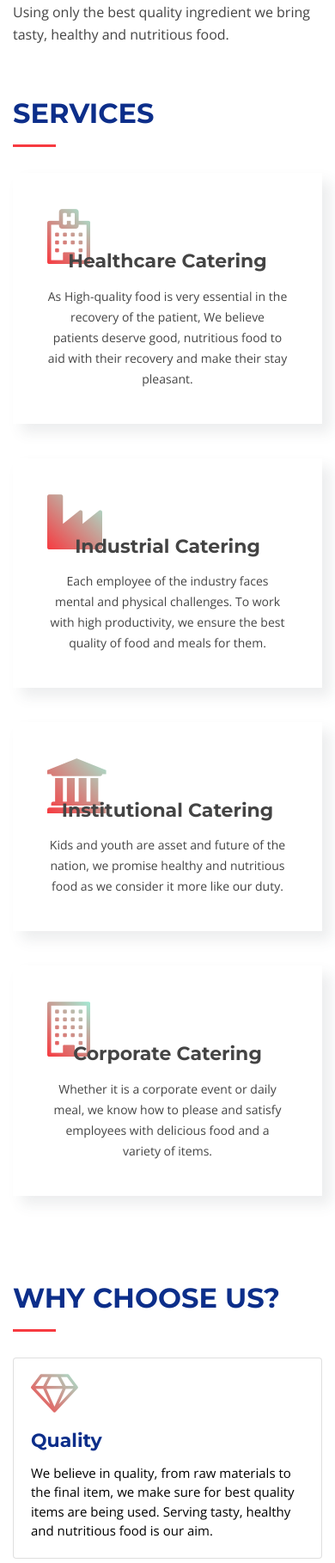
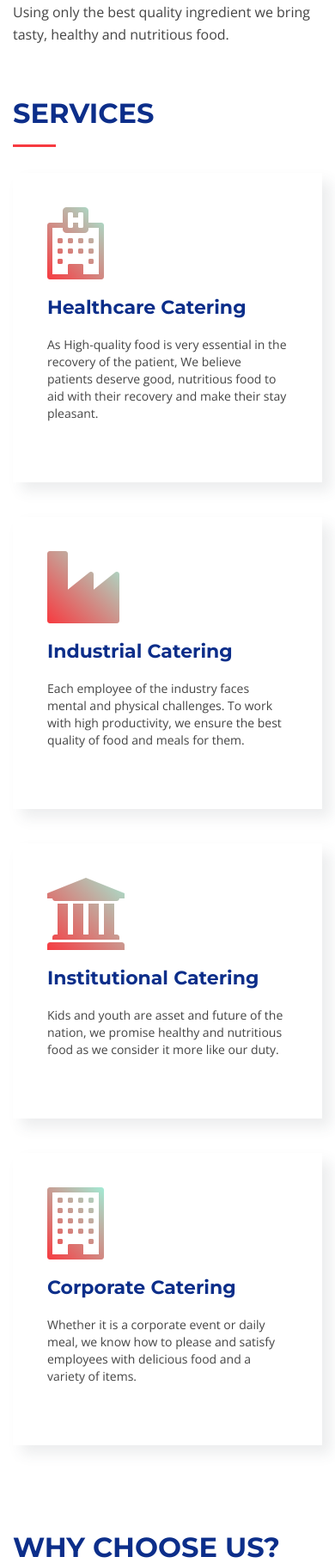
Before and after one commit to Virazssolanki/laxmi, a Flask app: page / in a window 390 px wide. Shown: the part 1300-3118 px from the top of the page at 86% size. Run offline with Flask 2, Linux system fonts and the light colour scheme; some libraries are stand-ins or nearby versions; some web fonts are replaced.

Commit message:
sevice margin for mob view

```diff
--- a/static/css/main.css
+++ b/static/css/main.css
@@ -603,19 +603,15 @@ body.mobile-nav-active #mobile-nav-toggle {
   -moz-transform: translateY(-10px);
 }
 
-#services .box .icon {
+
+#services .box i {
+  color:  #444;
+  font-size: 84px;
+  transition: 0.5s;
   float: left;
 }
 
-#services .box .icon i {
-  color:  #444;
-  font-size: 64px;
-  transition: 0.5s;
-  line-height: 0;
-  margin-top: 34px;
-}
-
-#services .box .icon i:before {
+#services .box i:before {
   background: #0c2e8a;
   background: linear-gradient(45deg, #f73a40 0%, #a3ebd5 100%);
   background-clip: border-box;
@@ -624,21 +620,18 @@ body.mobile-nav-active #mobile-nav-toggle {
 }
 
 #services .box h4 {
-  margin-left: 100px;
-  font-weight: 700;
-  margin-bottom: 15px;
+  font-weight: 600;
   font-size: 22px;
-}
+  color: #0c2e8a;
+  float: left;
 
-#services .box h4 a {
-  color: #444;
 }
 
 #services .box p {
   font-size: 14px;
-  margin-left: 100px;
-  margin-bottom: 0;
-  line-height: 24px;
+  line-height: 20px;
+  float: left;
+
 }
 /* why-us
 --------------------------------*/
@@ -1234,23 +1227,22 @@ body.mobile-nav-active #mobile-nav-toggle {
   #contact #google-map {
     margin-top: 20px;
   }
-  #why-us .counters span {
+
+#services .box h4 {
+  margin-top: 7%;
+}
+
+#why-us .counters span {
   font-family: "Montserrat", sans-serif;
   font-weight: bold;
-  font-size: 18px;
+  font-size: 16px;
   display: block;
   color:  #f73a40;
 }
+
 }
-.icon{
-height: 50px;
-width: 50px;
-float: left;
-border-radius: 50%;
-}
-.icon-text{
-  margin: 0px;
-}
+
+
 /*wp 8*/
 .float{
   position:fixed;
--- a/templates/index.html
+++ b/templates/index.html
@@ -67,8 +67,8 @@
       <nav id="nav-menu-container">
         <ul class="nav-menu">
           <li class="menu-active"><a href="#body">Home</a></li>
-          <li><a href="#menu">Menu</a>
-            <!--<ul>
+         <!-- <li><a href="#menu">Menu</a>
+            <ul>
               <li><a href="#">Drop Down 1</a></li>
               <li><a href="#">Drop Down 3</a></li>
               <li><a href="#">Drop Down 4</a></li>
@@ -93,7 +93,7 @@
       <h2>We Cook & Serve <span>food like</span><br>mother!</h2>
       <div>
         <a href="#about" class="btn-get-started scrollto">Get Started</a>
-        <a href="https://api.whatsapp.com/send?phone=7046717674&text=I%20would%20like%20to%20give%20order."class="btn-projects scrollto">Contact now</a>
+        <a href="https://api.whatsapp.com/send?phone=919377780984&text=I%20would%20like%20to%20give%20order."class="btn-projects scrollto">Contact now</a>
       </div>
     </div>
 
@@ -150,35 +150,49 @@
 
           <div class="col-lg-6">
             <div class="box wow fadeInLeft">
-              <div class="icon"><i class="fa fa-hospital-o"></i></div>
-              <h4 class="title"><a href="">Healthcare Catering</a></h4>
-              <p class="description">As High-quality food is very essential in the recovery of the patient, We believe patients deserve good, nutritious food to aid with their recovery and make their stay pleasant.</p>
+            <div class="row">
+              <div class="col-lg-3 col-12"><i class="fa fa-hospital-o"></i></div>
+              <div class="col-lg-9 col-12"><h4 class="title">Healthcare Catering</h4>
+              <p class="description" style="text-align:initial;">As High-quality food is very essential in the recovery of the patient, We believe patients deserve good, nutritious food to aid with their recovery and make their stay pleasant.</p>
+              </div>
+            </div>
             </div>
           </div>
 
           <div class="col-lg-6">
-            <div class="box wow fadeInRight">
-              <div class="icon"><i class="fa fa-industry"></i></div>
-              <h4 class="title"><a href="">Industrial Catering</a></h4>
-              <p class="description">Each employee of the industry faces mental and physical challenges. To work with high productivity, we ensure the best quality of food and meals for them.<p>
+            <div class="box wow fadeInLeft">
+            <div class="row">
+              <div class="col-lg-3"><i class="fa fa-industry"></i></div>
+              <div class="col-lg-9"><h4 class="title">Industrial Catering</h4>
+              <p class="description" style="text-align:initial;">Each employee of the industry faces mental and physical challenges. To work with high productivity, we ensure the best quality of food and meals for them.</p>
+              </div>
+            </div>
+            </div>
+          </div>
+
+
+          <div class="col-lg-6">
+            <div class="box wow fadeInLeft">
+            <div class="row">
+              <div class="col-lg-3"><i class="fa fa-university"></i></div>
+              <div class="col-lg-9"><h4 class="title">Institutional Catering</h4>
+              <p class="description" style="text-align:initial;">Kids and youth are asset and future of the nation, we promise healthy and nutritious food as we consider it more like our duty. </p>
+              </div>
+            </div>
             </div>
           </div>
 
           <div class="col-lg-6">
-            <div class="box wow fadeInLeft" data-wow-delay="0.2s">
-              <div class="icon"><i class="fa fa-university"></i></div>
-              <h4 class="title"><a href="">Institutional Catering</a></h4>
-              <p class="description"> Kids and youth are asset and future of the nation, we promise healthy and nutritious food as we consider it more like our duty. <p>
+            <div class="box wow fadeInLeft">
+            <div class="row">
+              <div class="col-lg-3"><i class="fa fa-building-o"></i></div>
+              <div class="col-lg-9"><h4 class="title">Corporate Catering</h4>
+              <p class="description" style="text-align:initial;">Whether it is a corporate event or daily meal, we know how to please and satisfy employees with delicious food and a variety of items.</p>
+              </div>
+            </div>
             </div>
           </div>
 
-          <div class="col-lg-6">
-            <div class="box wow fadeInRight" data-wow-delay="0.2s">
-              <div class="icon"><i class="fa fa-building-o"></i></div>
-              <h4 class="title"><a href="">Corporate Catering</a></h4>
-              <p class="description">Whether it is a corporate event or daily meal, we know how to please and satisfy employees with delicious food and a variety of items.</p>
-            </div>
-          </div>
 
         </div>
 
@@ -471,7 +485,7 @@
   <footer id="footer">
     <div class="container">
       <div class="copyright">
-        &copy; Copyright <strong>Laxmi catering</strong>. All Rights Reserved
+        &copy; Copyright <strong>Laxmi Hospitality</strong>. All Rights Reserved
       </div>
       <div class="credits">
         Designed by <a target="blank" href="https://webuildweb.herokuapp.com/">WeBuildWeb</a>
```
